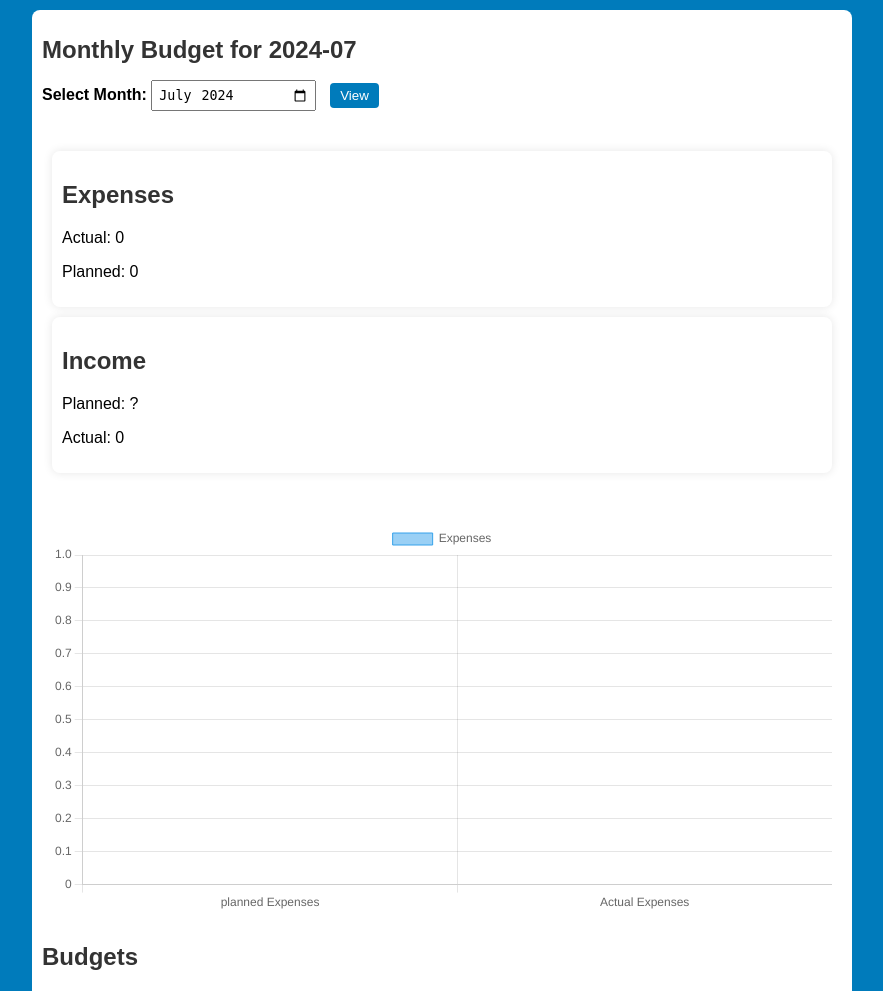
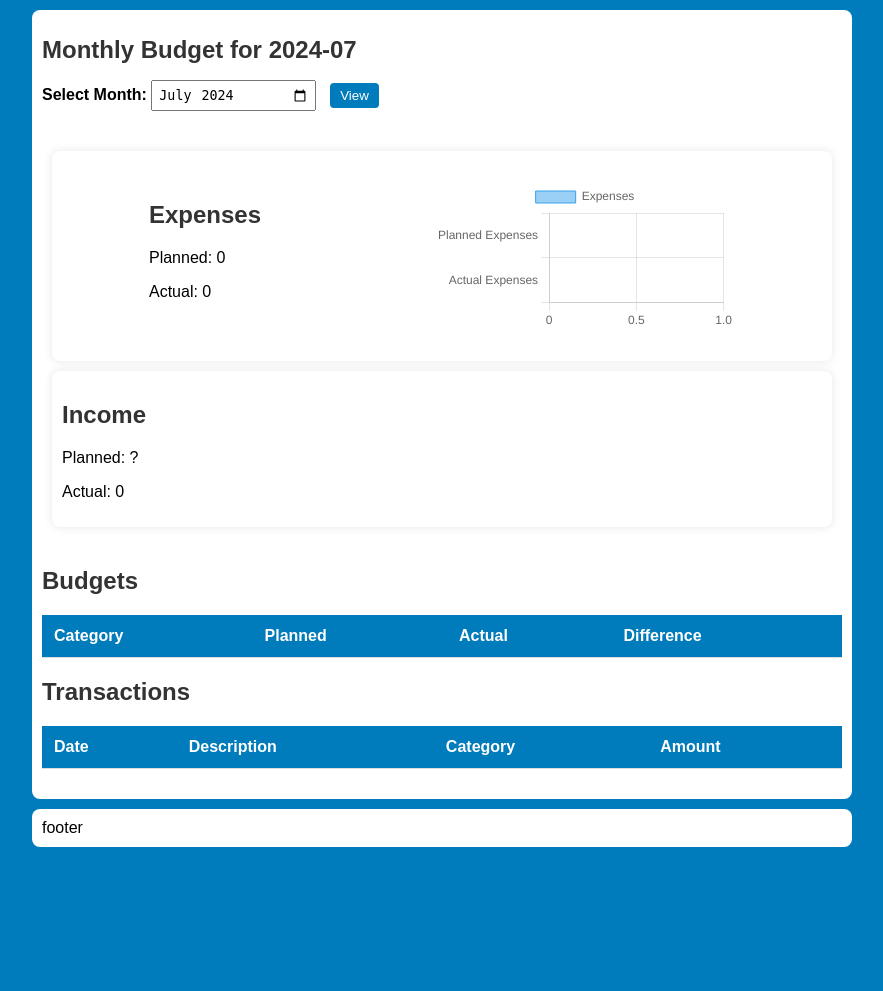
Before and after one commit to jmbehlmann/budget-track, a Flask app: page / in a window 1280 px wide. Shown: the part 86-1077 px from the top of the page, without its empty margins (198-1081 px from the left). After the commit the page ends 933 px from the top, so only its background shows below. Run offline with Flask 3, Linux system fonts and the light colour scheme; data that the repository does not hold is empty.

Commit message:
chart layout styling

```diff
--- a/app/static/css/main.css
+++ b/app/static/css/main.css
@@ -69,6 +69,10 @@ li {
     padding: 10px;
     box-sizing: border-box;
     box-shadow: 0 0 10px rgba(0, 0, 0, 0.1);
+}
+
+.expenses {
+  display: flex;
 }
 
 /* Tables */
--- a/app/templates/home.html
+++ b/app/templates/home.html
@@ -13,9 +13,14 @@
 
     <div class="budget-summary">
         <div class="expenses">
-            <h2>Expenses</h2>
-            <p>Actual: {{ total_expenses }}</p>
-            <p>Planned: {{ total_planned_expenses }}</p>
+            <div>
+                <h2>Expenses</h2>
+                <p>Planned: {{ total_planned_expenses }}</p>
+                <p>Actual: {{ total_expenses }}</p>
+            </div>
+            <div>
+                <canvas id="expensesChart"></canvas>
+            </div>
         </div>
         <div class="income">
             <h2>Income</h2>
@@ -24,9 +29,6 @@
         </div>
     </div>
 
-    <div>
-        <canvas id="expensesChart"></canvas>
-    </div>
 
     <h2>Budgets</h2>
     <table>
@@ -79,7 +81,7 @@
   new Chart(ctx, {
     type: 'bar',
     data: {
-      labels: ['planned Expenses', 'Actual Expenses'],
+      labels: ['Planned Expenses', 'Actual Expenses'],
       datasets: [{
         label: 'Expenses',
         data: [{{ total_planned_expenses }}, {{ total_expenses}}],
@@ -87,6 +89,7 @@
       }]
     },
     options: {
+      indexAxis: 'y',
       scales: {
         y: {
           beginAtZero: true
```
